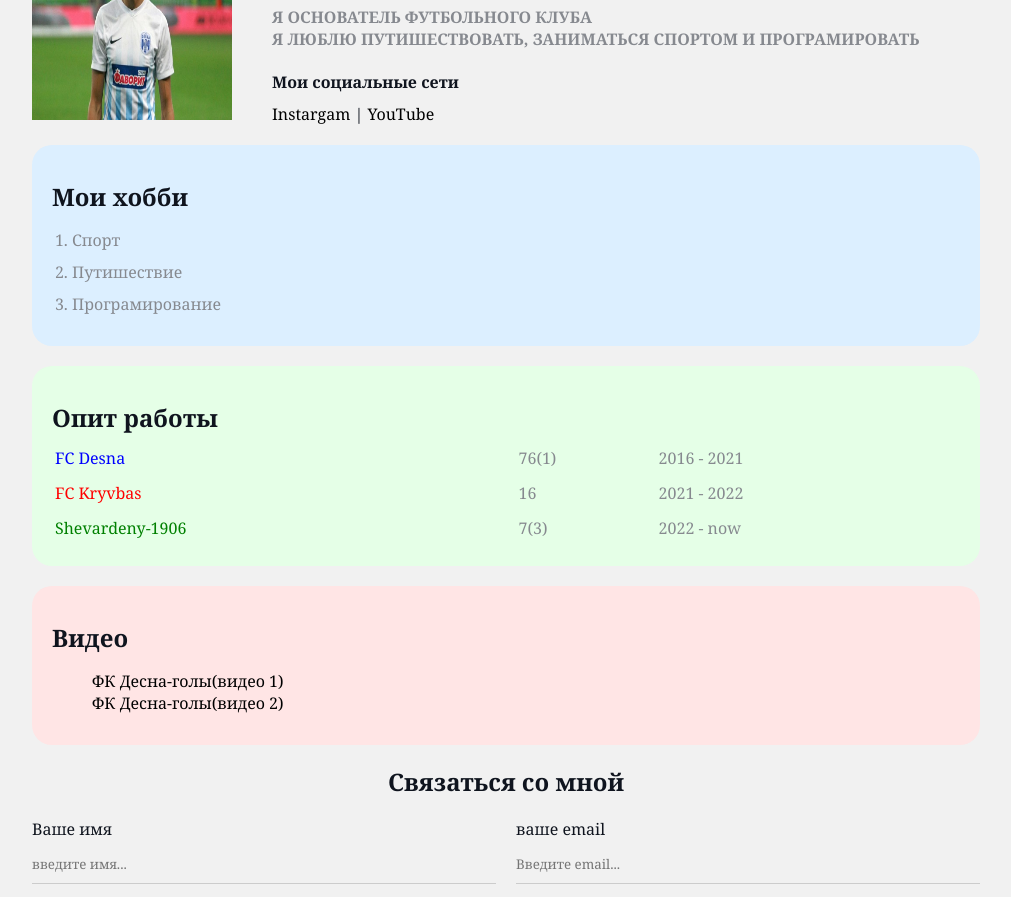
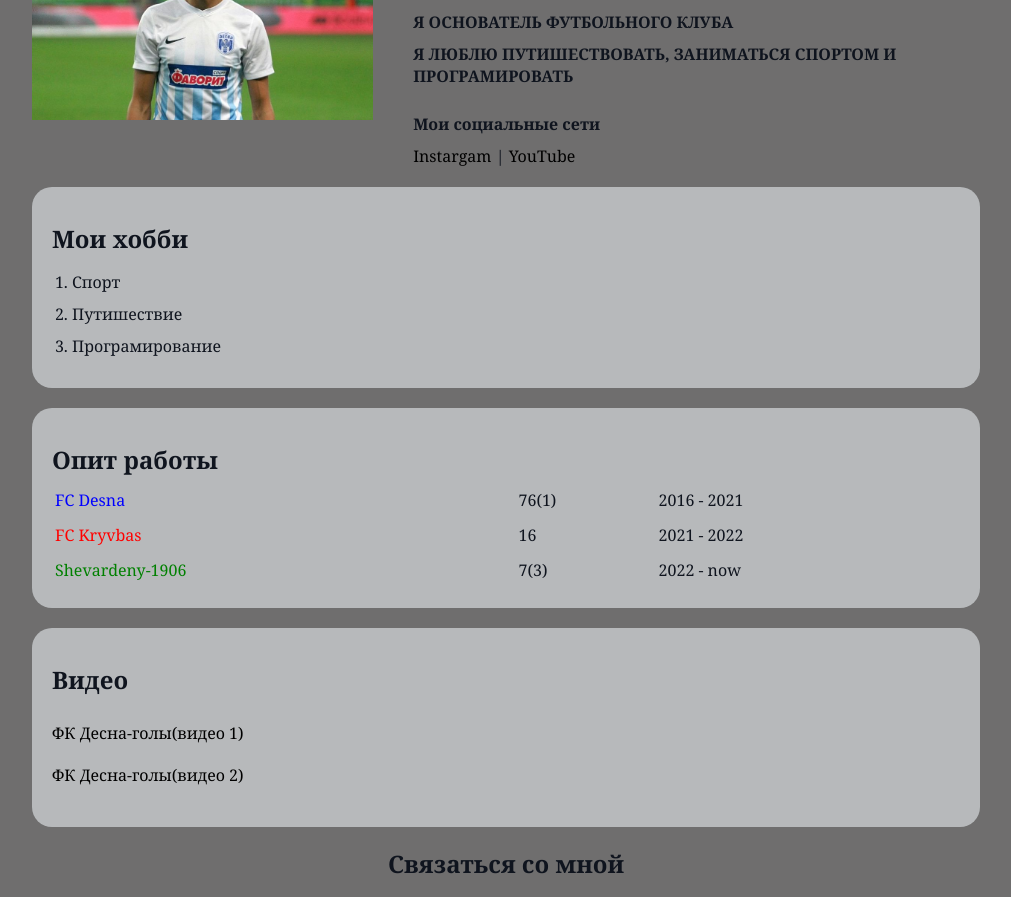
Before and after one commit to MostAndrey/myprofil, a plain HTML site: page index.html in a window 1280 px wide. Shown: the part 118-1015 px from the top of the page, without its empty margins (134-1145 px from the left). Drawn offline with Linux system fonts and the light colour scheme.

Commit message:
фон и фото
изменил фон и исправил фото

```diff
--- a/index.html
+++ b/index.html
@@ -7,7 +7,7 @@
     <title>Mostovoy CV</title>
     <link href="./styles.css" rel="stylesheet" />
   </head>
-  <body>
+  <body class="fon-body">
     <div class="container">
       <div class="info">
         <img
--- a/styles.css
+++ b/styles.css
@@ -1,5 +1,5 @@
 body {
-  background-color: #f1f1f1;
+  background-color: #0f141e;
   color: #0f141e;
 
   font-size: 16px;
@@ -18,10 +18,10 @@ a:active {
   color: blue;
 }
 a:visited {
-  color: gray;
+  color: #0f141e;
 }
 .avatar {
-  width: 200px;
+  width: auto;
   height: 200px;
 }
 .info {
@@ -35,7 +35,7 @@ a:visited {
   margin-bottom: 10px;
 }
 .info p {
-  color: #86898f;
+  color: #0f141e;
   margin: 0;
 
   font-weight: bold;
@@ -44,6 +44,8 @@ a:visited {
   /* font-style: italic; */
   /* letter-spacing: 15px; */
   /* word-spacing: 42px; */
+  padding: 5px;
+  margin-left: -5px;
 }
 /* Box model */
 .container {
@@ -77,13 +79,13 @@ a:visited {
   box-sizing: border-box;
 } */
 .bg-yellow {
-  background: #dcefff;
+  background: #d9dde0ad;
 }
 .bg-green {
-  background: #e5ffe7;
+  background: #d9dde0ad;
 }
 .bg-red {
-  background: #ffe5e5;
+  background: #d9dde0ad;
 }
 .card {
   padding: 15px 20px;
@@ -99,7 +101,7 @@ a:visited {
   /* list-style: none; */
 }
 .list li {
-  color: #86898f;
+  color: #0f141e;
   margin-bottom: 10px;
 }
 .table {
@@ -110,7 +112,7 @@ a:visited {
 }
 .table td:nth-child(2),
 .table td:nth-child(3) {
-  color: #86898f;
+  color: #0f141e;
 }
 /* Делает список в полоску + цвет */
 /* .table tr:nth-child(odd) {
@@ -119,13 +121,14 @@ a:visited {
 .video {
   list-style: none;
   /* выравнивает текст к границе padding: 0 */
-  padding: 0;
+  padding: 10px;
+  margin-left: -50px;
 }
 
 .video a:hover {
   margin-bottom: 10px;
   padding-bottom: 5px;
-  border-bottom: 1px solid #ccc;
+
   /* border-bottom: 1px solid #ccc; - появляеться нижняя граница */
 }
 .contact h2 {
@@ -133,7 +136,7 @@ a:visited {
 }
 .form-group label {
   display: block;
-  font-size: 14px #86898f;
+  font-size: 14px #0f141e;
 }
 .form-group input,
 .form-group textarea {
@@ -141,7 +144,7 @@ a:visited {
   box-sizing: border-box;
   border: none;
   background: transparent;
-  border-bottom: 1px solid #ccc;
+  border-bottom: 1px solid #0f141e;
   color: #000;
   padding: 15px 0 10px;
   outline: none;
@@ -169,3 +172,6 @@ a:visited {
 .btn:hover {
   opacity: 0.9;
 }
+.fon-body {
+  background: #6f6e6e;
+}
```
